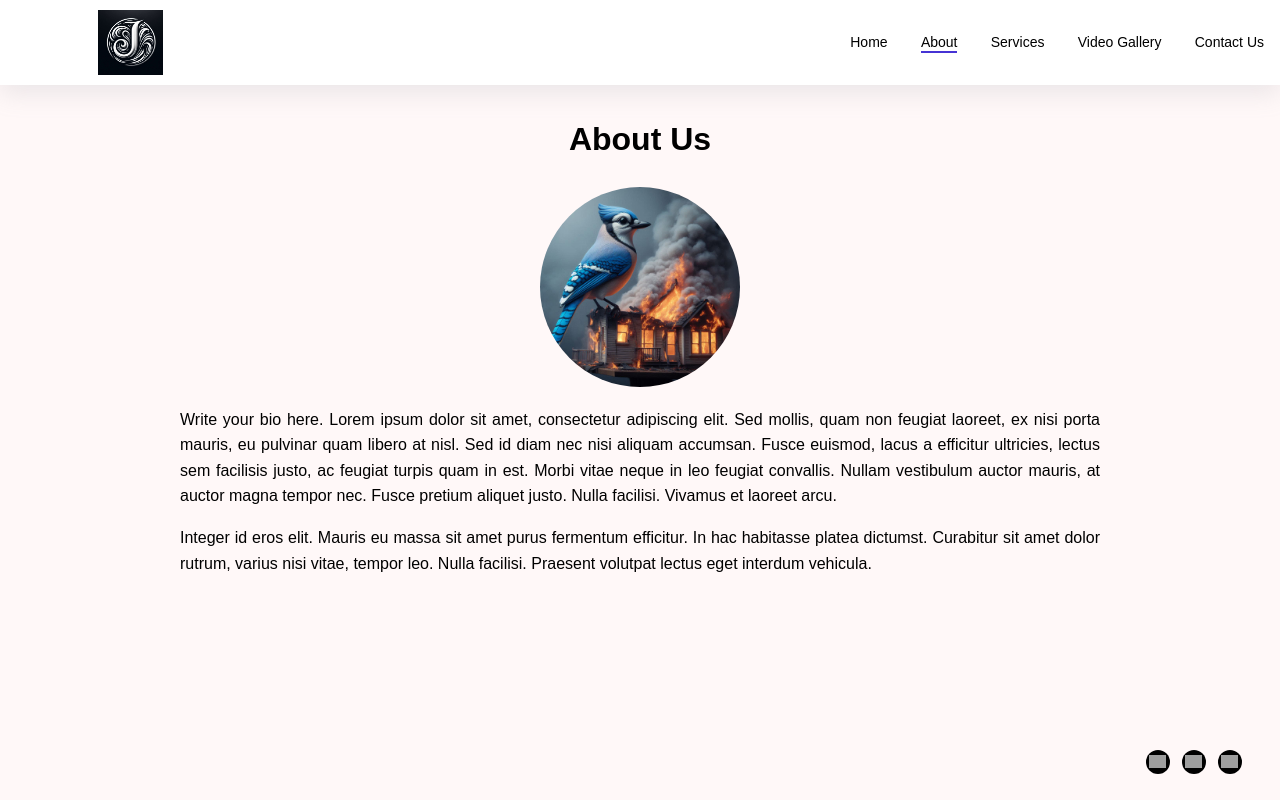
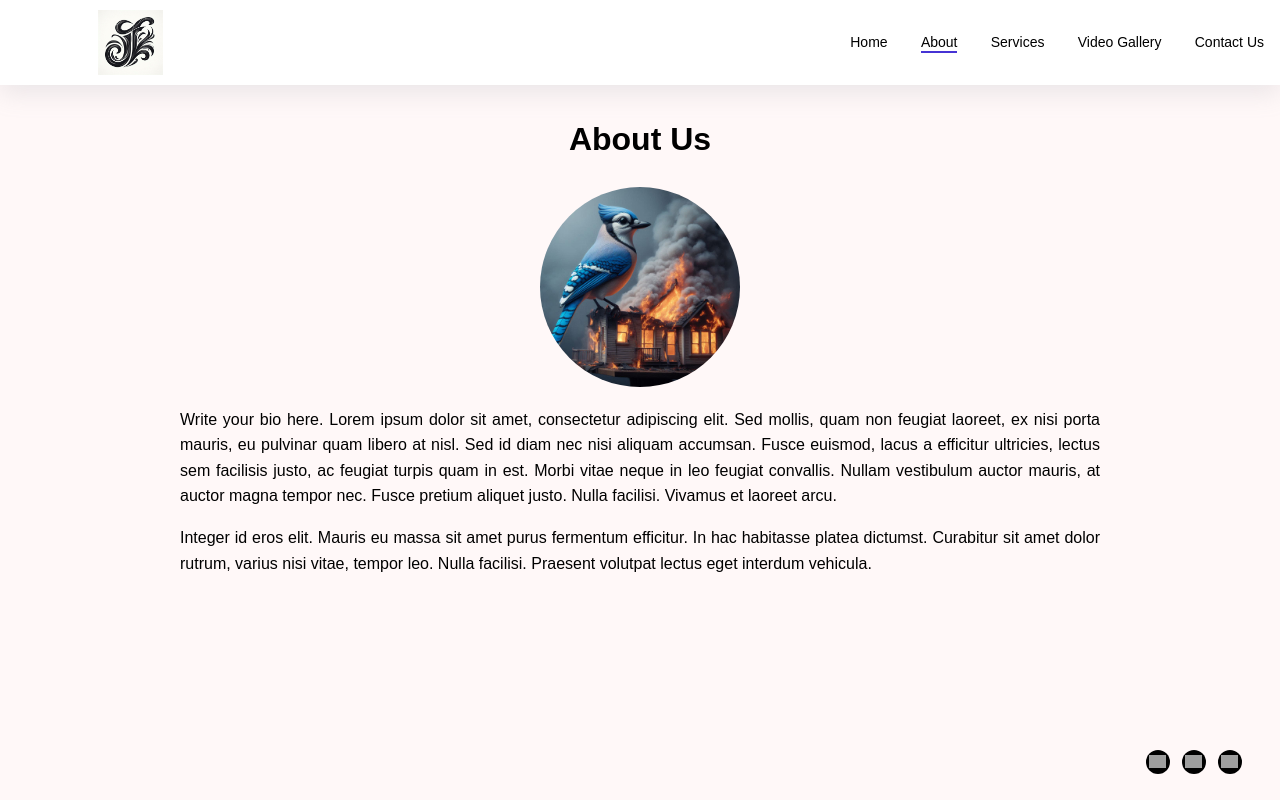
Before and after one commit to jaketimm/JJT_Test_Website_Light, a plain HTML site: page about_page.html in a window 1280 px wide. Drawn offline with Linux system fonts and the light colour scheme; grey boxes are pictures that could not be loaded.

Commit message:
Add files via upload

```diff
--- a/about_page.html
+++ b/about_page.html
@@ -18,7 +18,7 @@
         <div class="cs-container">
             <!--Nav Logo-->
             <a href="index.html" class="cs-logo" aria-label="back to home">
-                <img src="logo.jpg" alt="logo" width="210" height="29" aria-hidden="true" decoding="async">
+                <img src="logo.jpeg" alt="logo" width="210" height="29" aria-hidden="true" decoding="async">
             </a>
             <!--Navigation List-->
             <nav class="cs-nav" role="navigation">
```
Also changed, not shown: contact_page.html (+1 -1 lines), gallery_page.html (+1 -1 lines), index.html (+1 -1 lines), services_page.html (+1 -1 lines), logo.jpeg (added).
